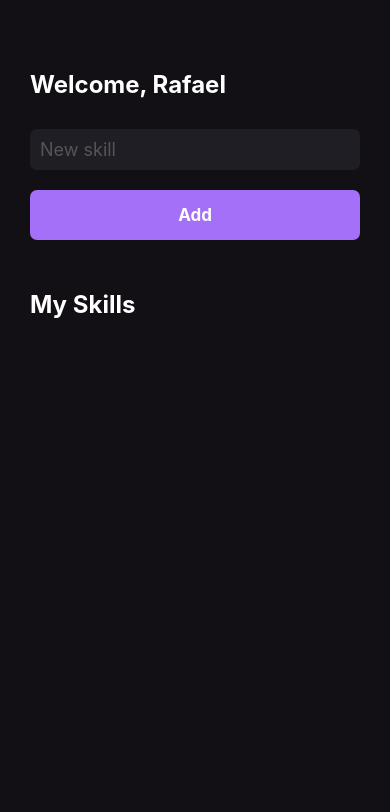
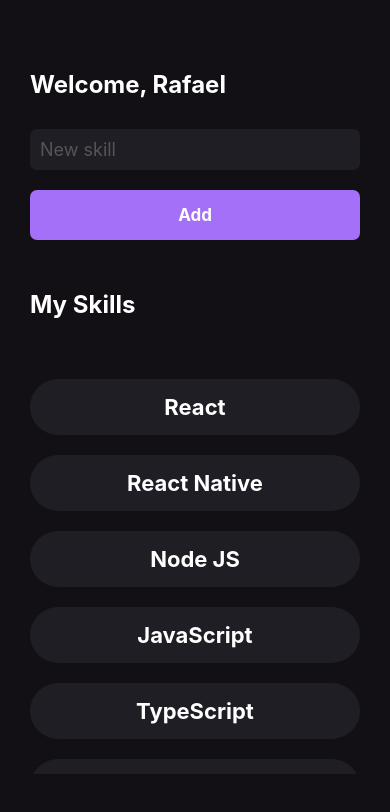
Before and after one commit to rafaelcardeallodi/myskills, a React Native app: screen / in a window 390 px wide. Shown: the top 812 px of the page. Built offline with nearby package versions, Linux system fonts and the light colour scheme.

Commit message:
Scroll View x FlatList

```diff
--- a/src/pages/Home.jsx
+++ b/src/pages/Home.jsx
@@ -1,11 +1,20 @@
 import React, { useState } from 'react';
-import { Platform, StyleSheet, Text, TextInput, View } from 'react-native';
+import { FlatList, Platform, StyleSheet, Text, TextInput, View } from 'react-native';
 import { Button } from '../components/Button';
 import { SkillCard } from '../components/SkillCard';
 
 export function Home(){
   const [newSkill, setNewSkill] = useState('');
-  const [mySkills, setMySkills] = useState([]);
+  const [mySkills, setMySkills] = useState([
+    'React',
+    'React Native',
+    'Node JS',
+    'JavaScript',
+    'TypeScript',
+    'Styled Components',
+    'HTML',
+    'CSS',
+  ]);
 
   function handleAddNewSkill(){
     setMySkills(oldState => [...oldState, newSkill])
@@ -27,11 +36,12 @@ export function Home(){
         My Skills
       </Text>
 
-      {
-        mySkills.map(skill => (
-          <SkillCard skill={skill} key={skill} />
-        ))
-      }
+      <FlatList
+        data={mySkills}
+        keyExtractor={item => item}
+        renderItem={({ item }) => (<SkillCard skill={item} />)}
+      />
+
 
     </View>
   )
```
